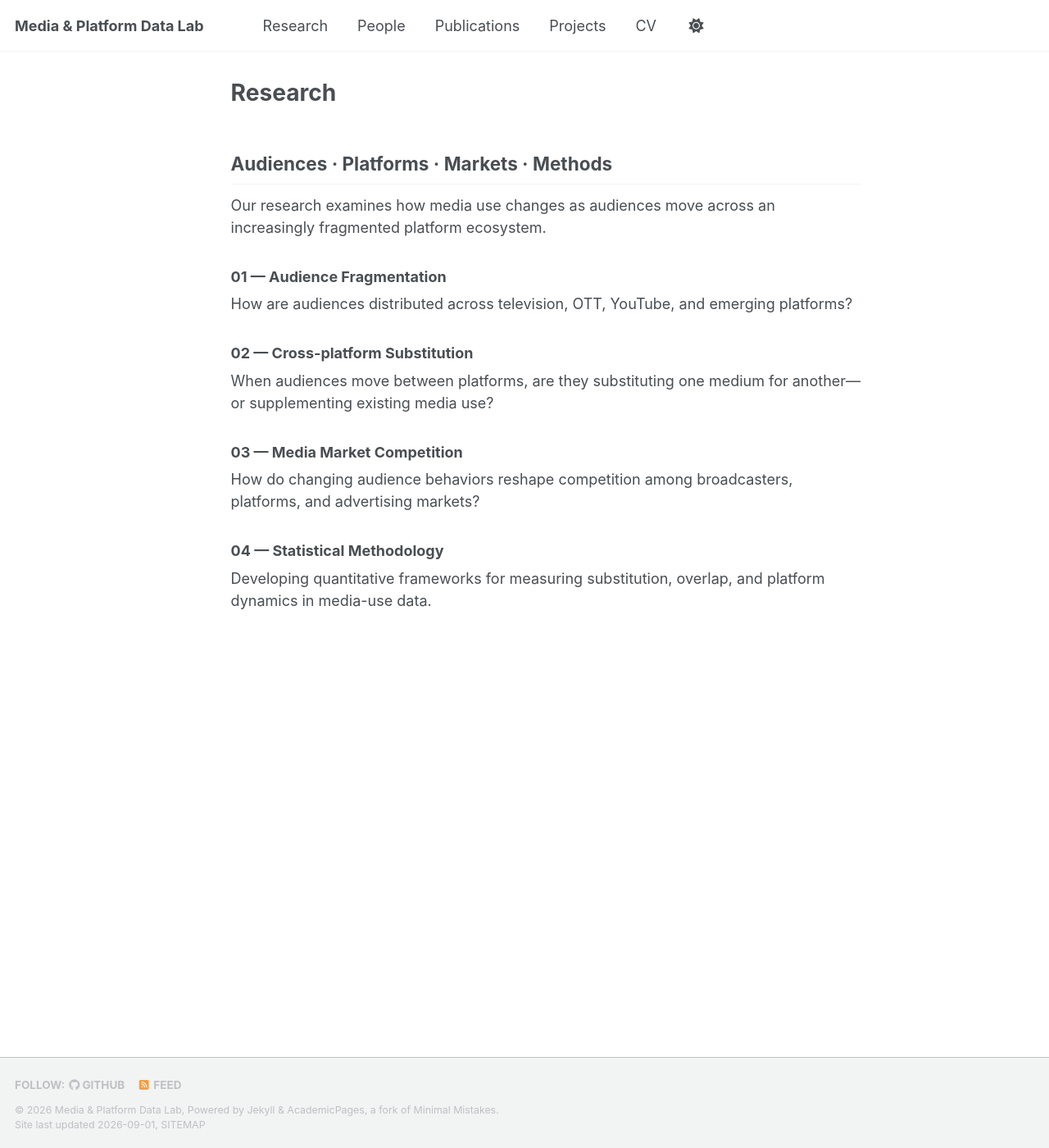
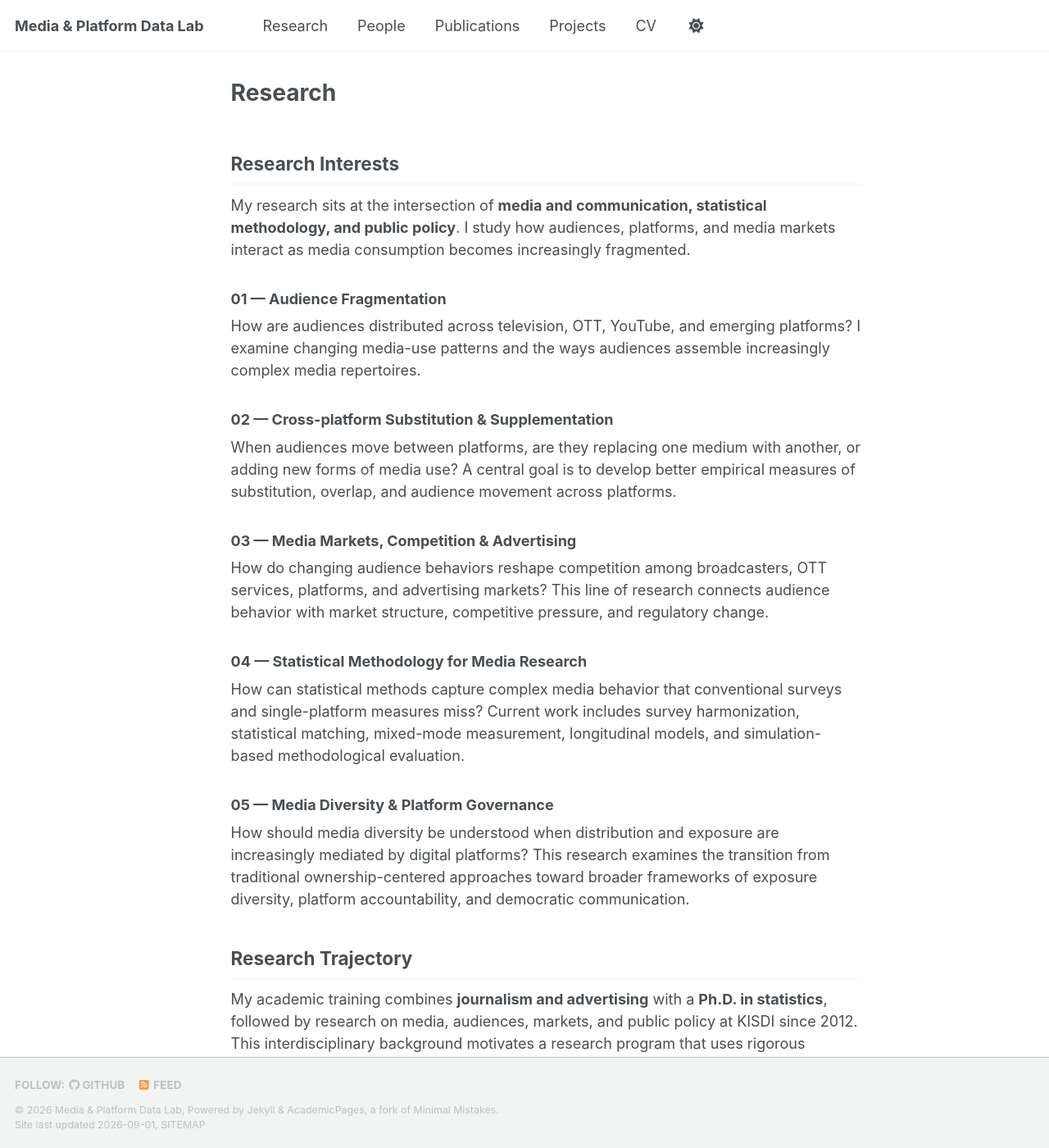
Before and after one commit to jshin4420/lab, a Jekyll site: the page built from _pages/research.md, in a window 1280 px wide and 1400 px high. Shown: the whole window at 82% size. Built offline with Jekyll 4.4.1, drawn with Linux system fonts in a browser that asks for light colours; a style sheet for code colours, icons or effects is not loaded.

Commit message:
Refine research interests and connect research themes

```diff
--- a/_pages/research.md
+++ b/_pages/research.md
@@ -5,22 +5,32 @@ author_profile: false
 layout: single
 ---
 
-## Audiences · Platforms · Markets · Methods
+## Research Interests
 
-Our research examines how media use changes as audiences move across an increasingly fragmented platform ecosystem.
+My research sits at the intersection of **media and communication, statistical methodology, and public policy**. I study how audiences, platforms, and media markets interact as media consumption becomes increasingly fragmented.
 
 ### 01 — Audience Fragmentation
 
-How are audiences distributed across television, OTT, YouTube, and emerging platforms?
+How are audiences distributed across television, OTT, YouTube, and emerging platforms? I examine changing media-use patterns and the ways audiences assemble increasingly complex media repertoires.
 
-### 02 — Cross-platform Substitution
+### 02 — Cross-platform Substitution & Supplementation
 
-When audiences move between platforms, are they substituting one medium for another—or supplementing existing media use?
+When audiences move between platforms, are they replacing one medium with another, or adding new forms of media use? A central goal is to develop better empirical measures of substitution, overlap, and audience movement across platforms.
 
-### 03 — Media Market Competition
+### 03 — Media Markets, Competition & Advertising
 
-How do changing audience behaviors reshape competition among broadcasters, platforms, and advertising markets?
+How do changing audience behaviors reshape competition among broadcasters, OTT services, platforms, and advertising markets? This line of research connects audience behavior with market structure, competitive pressure, and regulatory change.
 
-### 04 — Statistical Methodology
+### 04 — Statistical Methodology for Media Research
 
-Developing quantitative frameworks for measuring substitution, overlap, and platform dynamics in media-use data.
+How can statistical methods capture complex media behavior that conventional surveys and single-platform measures miss? Current work includes survey harmonization, statistical matching, mixed-mode measurement, longitudinal models, and simulation-based methodological evaluation.
+
+### 05 — Media Diversity & Platform Governance
+
+How should media diversity be understood when distribution and exposure are increasingly mediated by digital platforms? This research examines the transition from traditional ownership-centered approaches toward broader frameworks of exposure diversity, platform accountability, and democratic communication.
+
+## Research Trajectory
+
+My academic training combines **journalism and advertising** with a **Ph.D. in statistics**, followed by research on media, audiences, markets, and public policy at KISDI since 2012. This interdisciplinary background motivates a research program that uses rigorous quantitative methods to address substantive questions in media and communication.
+
+→ [Research Projects]({{ '/projects/' | relative_url }}) · [Publications]({{ '/publications/' | relative_url }}) · [CV]({{ '/cv/' | relative_url }})
```
